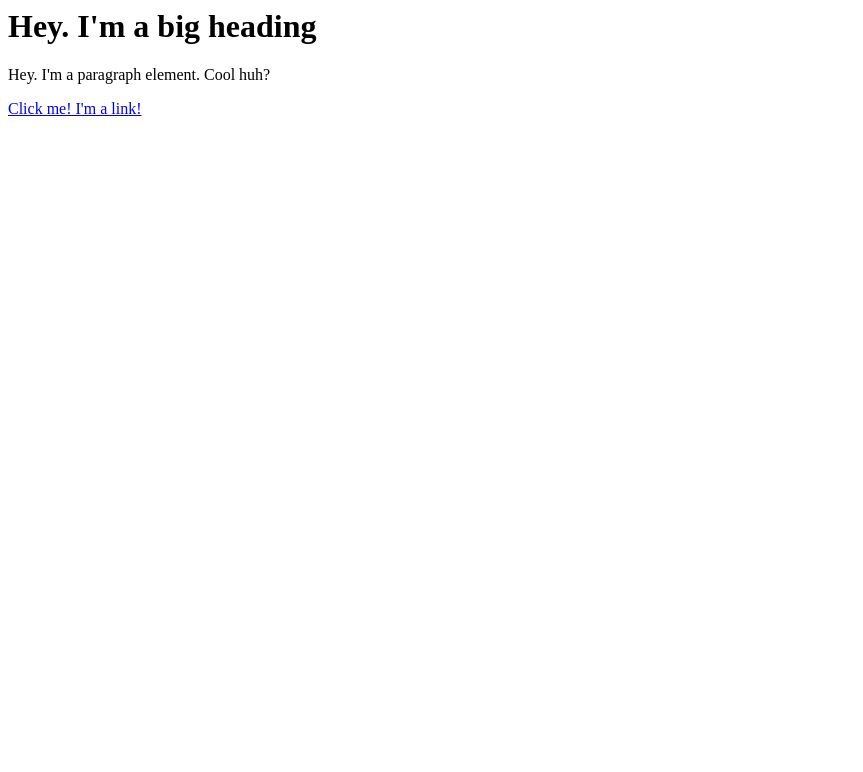
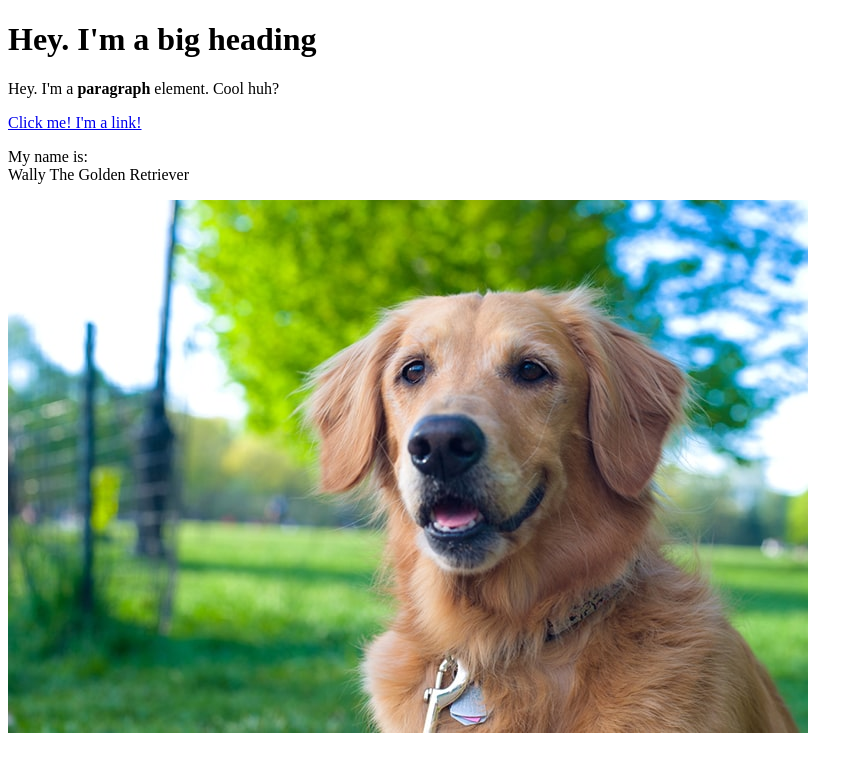
Before and after one commit to vincentngcb/cartoon-hero, a plain HTML site: page test.html in a window 1280 px wide. Shown: the whole page, without its empty margins (0-863 px from the left). Drawn offline with Linux system fonts and the light colour scheme.

Commit message:
Added a golden retriever image and a few more elements

```diff
--- a/test.html
+++ b/test.html
@@ -1,3 +1,14 @@
+<!DOCTYPE html>
+<html>
+<head>
+	<title>Test page</title>
+</head>
+<body>
 <h1> Hey. I'm a big heading</h1>
-<p>Hey. I'm a paragraph element. Cool huh?</p>
+<p>Hey. I'm a <b>paragraph</b> element. Cool huh?</p>
 <a href="https://google.com"target="_blank" title="Let's go to Google!">Click me! I'm a link!</a>
+<p> My name is: <br>
+Wally The Golden Retriever</p>
+<img src="img/golden-retriever.jpg">
+</body>
+</html>
```
Also changed, not shown: img/golden-retriever.jpg (added).
